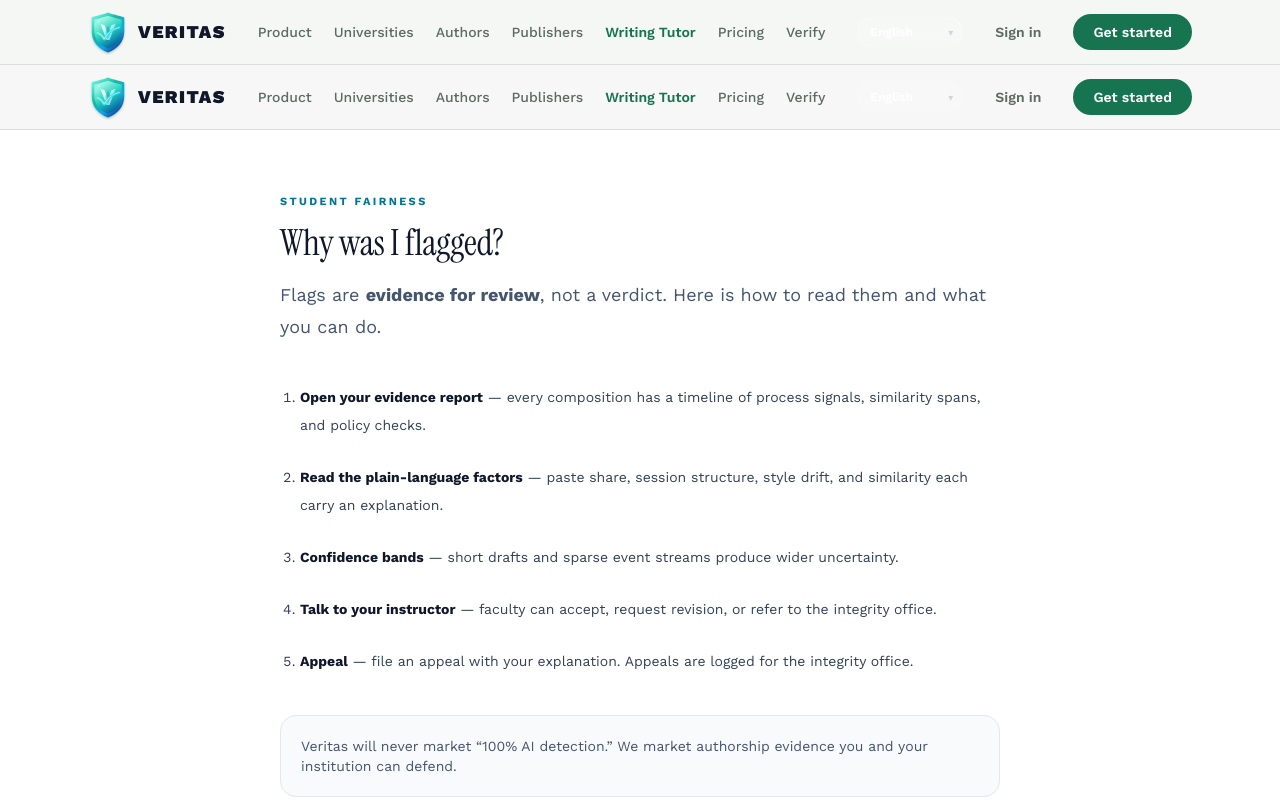
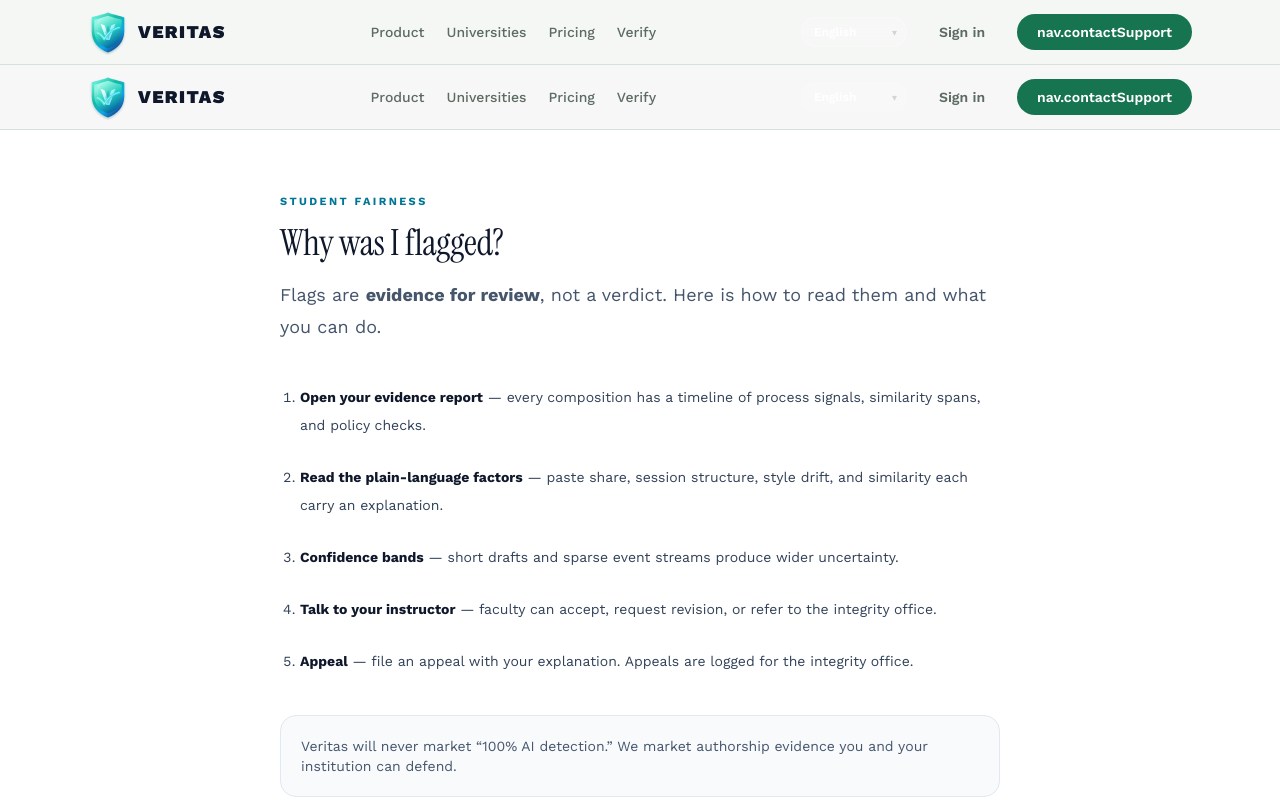
Before and after one commit to heidif24/veritas, a Next.js app: page /fairness in a window 1280 px wide. Shown: the top 800 px of the page. Built offline with nearby package versions, Linux system fonts and the light colour scheme.

Commit message:
University-only: header, footer, role-shell, pricing, data, i18n

```diff
--- a/app/components/site-header.tsx
+++ b/app/components/site-header.tsx
@@ -14,9 +14,6 @@ export function SiteHeader() {
   const items = [
     { label: t("nav.product"), href: "/platform" },
     { label: t("nav.universities"), href: "/universities" },
-    { label: t("nav.authors"), href: "/authors" },
-    { label: t("nav.publishers"), href: "/publishers" },
-    { label: "Writing Tutor", href: "/student/coaching" },
     { label: t("nav.pricing"), href: "/pricing" },
     { label: t("nav.verify"), href: "/verify" },
   ];
@@ -33,9 +30,7 @@ export function SiteHeader() {
               <Link
                 key={item.href}
                 href={item.href}
-                className={`rounded-lg px-2.5 py-2 font-medium transition hover:bg-white/5 hover:text-white ${
-                  item.href === "/student/coaching" ? "text-emerald-300" : ""
-                }`}
+                className="rounded-lg px-2.5 py-2 font-medium transition hover:bg-white/5 hover:text-white"
               >
                 {item.label}
               </Link>
@@ -50,10 +45,10 @@ export function SiteHeader() {
               {t("nav.signin")}
             </Link>
             <Link
-              href="/register"
+              href="/onboarding?intent=institution"
               className="rounded-lg bg-white px-3 py-2 text-xs font-medium text-zinc-950 transition hover:bg-zinc-200 sm:px-4 sm:text-sm"
             >
-              {t("nav.getstarted")}
+              {t("nav.contactSupport")}
             </Link>
           </div>
         </div>
@@ -70,9 +65,7 @@ export function SiteHeader() {
             <Link
               key={item.href}
               href={item.href}
-              className={`rounded-lg px-2.5 py-2 font-medium transition hover:bg-[var(--emerald-soft)] hover:text-[var(--ink)] ${
-                item.href === "/student/coaching" ? "text-[var(--emerald)] font-semibold" : ""
-              }`}
+              className="rounded-lg px-2.5 py-2 font-medium transition hover:bg-[var(--emerald-soft)] hover:text-[var(--ink)]"
             >
               {item.label}
             </Link>
@@ -83,8 +76,8 @@ export function SiteHeader() {
           <Link href="/login" className="v-btn v-btn-ghost !py-2 !text-xs sm:!text-sm">
             {t("nav.signin")}
           </Link>
-          <Link href="/register" className="v-btn v-btn-primary !py-2 !text-xs sm:!text-sm">
-            {t("nav.getstarted")}
+          <Link href="/onboarding?intent=institution" className="v-btn v-btn-primary !py-2 !text-xs sm:!text-sm">
+            {t("nav.contactSupport")}
           </Link>
         </div>
       </div>
```
